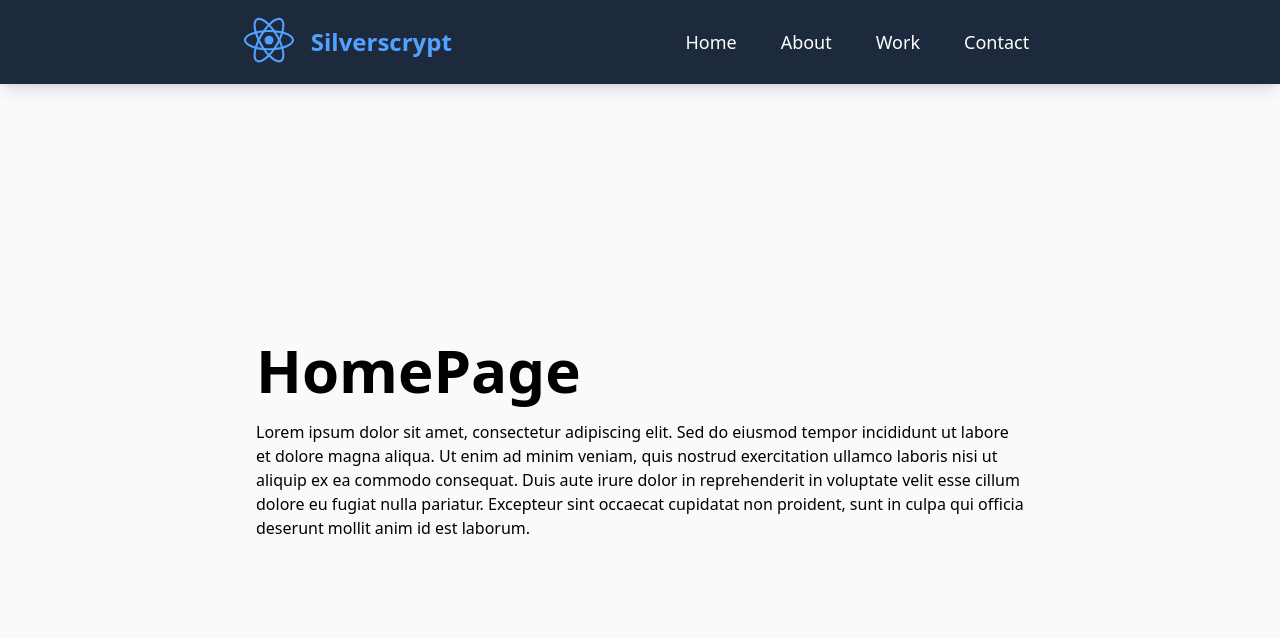
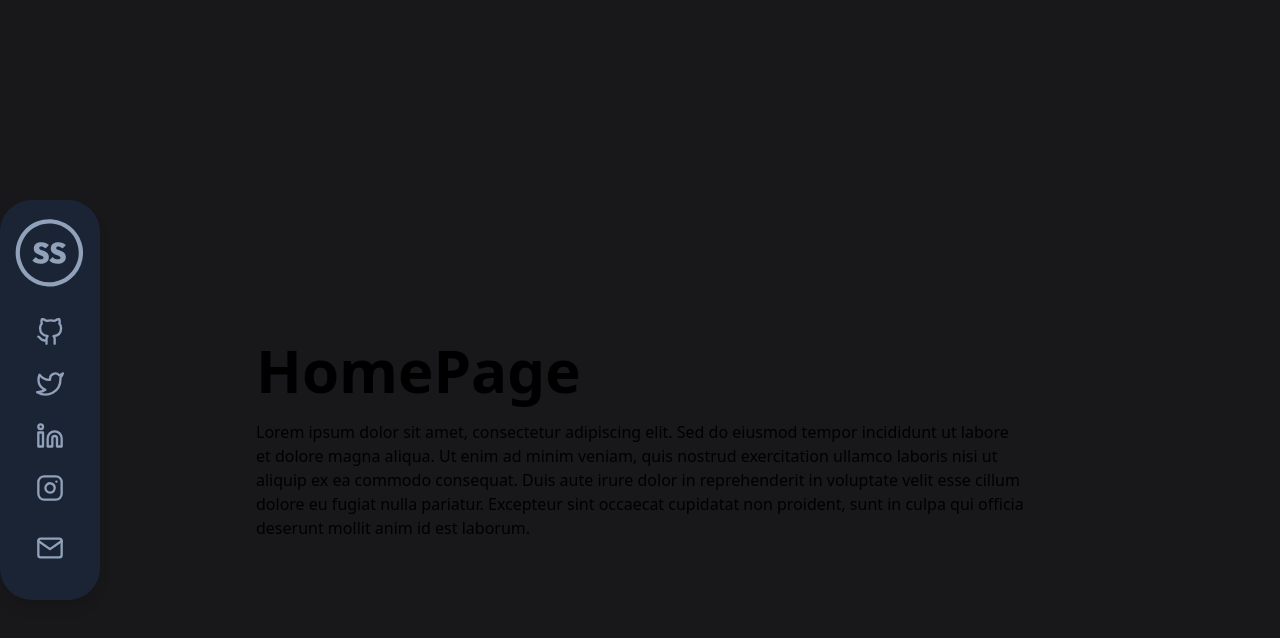
Before and after one commit to Silverscrypt/silverscrypt-website, a React (Vite) app in the folder silverscrypt-website/: page / in a window 1280 px wide. Shown: the top 638 px of the page. Built offline with nearby package versions, Linux system fonts and the light colour scheme; a web font is replaced by a local one.

Commit message:
Updated website designs with new logo and external links. Improved navigation for a user-friendly experience and ease of reading.

```diff
--- a/silverscrypt-website/package.json
+++ b/silverscrypt-website/package.json
@@ -15,6 +15,7 @@
     "proptypes": "^1.1.0",
     "react": "^19.0.0",
     "react-dom": "^19.0.0",
+    "react-feather": "^2.0.10",
     "react-icons": "^5.5.0",
     "react-router": "^7.5.2",
     "react-router-dom": "^7.5.2"
@@ -29,8 +30,8 @@
     "eslint-plugin-react-hooks": "^5.2.0",
     "eslint-plugin-react-refresh": "^0.4.19",
     "globals": "^16.0.0",
-    "postcss": "^8.5.3",
-    "tailwindcss": "^4.1.4",
+    "postcss": "^8.5.6",
+    "tailwindcss": "^4.1.11",
     "vite": "^6.3.1"
   }
 }
--- a/silverscrypt-website/src/App.jsx
+++ b/silverscrypt-website/src/App.jsx
@@ -4,12 +4,13 @@ import HomePage from "./pages/HomePage.jsx";
 import AboutPage from "./pages/AboutPage.jsx";
 import WorkPage from "./pages/Work.jsx";
 import ContactPage from "./pages/Contact.jsx";
+import SocialSideBars from "./components/SocialSideBars.jsx";
 
 function App() {
   return (
     <>
-      <div className="scroll-smooth min-h-screen flex flex-col bg-gray-50">
-        <NavBar />
+      <div className="scroll-smooth min-h-screen flex flex-col bg-teal-300">
+        <SocialSideBars />
         <Routes>
           <Route path="/" element={<HomePage />} />
           <Route path="/about" element={<AboutPage />} />
--- /dev/null
+++ b/silverscrypt-website/src/components/Logo.jsx
@@ -0,0 +1,96 @@
+import React from "react";
+
+const Logo = ({ className = "w-6 h-6", ...props }) => (
+  <svg
+    className={className}
+    viewBox="0 0 720 672"
+    fill="currentColor"
+    xmlns="http://www.w3.org/2000/svg"
+    {...props}
+  >
+    <path
+      d="M65.076897,398.731232
+      C55.143265,367.140869 50.086849,335.131897 50.952770,302.464905
+      C52.898685,229.055191 77.324593,164.030975 125.756462,108.529655
+      C171.515747,56.091057 228.975143,23.567570 297.127625,10.146832
+      C326.321106,4.397981 355.795410,3.257772 385.525269,6.464738
+      C441.534821,12.506498 492.176178,32.137337 536.971313,66.067795
+      C588.272339,104.926224 623.709900,155.310806 643.331299,216.723206
+      C654.399780,251.366165 659.112305,286.922546 656.998718,323.119568
+      C652.995728,391.671875 628.971191,452.521729 584.099304,504.715759
+      C540.660278,555.243225 486.101196,587.651062 421.291290,602.793030
+      C395.058746,608.921936 368.390961,611.386902 341.493286,610.139648
+      C212.778305,604.171204 104.309929,520.463989 65.076897,398.731232
+      M453.983551,62.623665
+      C428.945374,52.654247 403.098511,46.243610 376.157593,44.113068
+      C348.570618,41.931427 321.277191,43.431278 294.396240,49.989456
+      C223.427567,67.303772 167.643829,106.346222 129.267624,168.629486
+      C89.234634,233.601608 79.046104,303.653992 98.987015,377.380554
+      C114.158646,433.473938 144.885941,479.905090 190.957626,515.514160
+      C254.163177,564.366089 325.643250,581.561157 403.992950,567.097534
+      C465.106293,555.815735 516.414307,525.805786 556.059448,477.937561
+      C609.680481,413.194641 629.953064,338.537170 613.123901,256.007568
+      C594.451965,164.441299 540.228516,100.433800 453.983551,62.623665z"
+    />
+
+    <path
+      d="M368.220276,388.853180
+      C363.837494,385.489380 359.738251,382.355499 356.177216,378.573547
+      C354.350250,376.633301 354.232635,374.993164 356.219940,373.028992
+      C364.516266,364.829315 372.781433,356.596588 380.949982,348.269989
+      C383.770538,345.394897 385.834747,346.114288 388.502838,348.617157
+      C397.259247,356.831421 407.093445,363.249207 419.258301,365.131409
+      C427.206879,366.361267 435.226532,366.588684 443.038788,364.460419
+      C447.971802,363.116516 452.488434,360.532715 453.668121,354.992401
+      C454.971405,348.871521 453.626526,343.431854 448.188324,339.499847
+      C439.111084,332.936615 428.486328,329.951660 418.145752,326.278412
+      C404.427856,321.405365 391.067291,315.890411 380.533051,305.273407
+      C368.508331,293.154297 365.673218,278.263519 367.161255,261.972900
+      C369.467102,236.729019 387.897491,220.134109 410.342102,214.799484
+      C441.601929,207.369629 470.837372,211.559082 496.582581,232.143341
+      C502.680695,237.019012 502.613068,237.939270 497.190552,243.357910
+      C490.118134,250.425339 482.958496,257.409363 476.032684,264.617859
+      C472.991211,267.783417 470.658905,268.096130 467.252228,264.941132
+      C457.893799,256.274017 446.947144,251.186127 433.885345,251.294510
+      C430.122437,251.325745 426.609802,252.240936 423.189850,253.516891
+      C414.435486,256.783142 412.385803,266.840912 419.197235,273.292999
+      C422.225922,276.161865 425.836029,278.242218 429.728729,279.877136
+      C442.777954,285.357635 456.510162,289.020355 469.370270,295.016998
+      C506.868469,312.502258 508.481201,350.856689 496.181641,374.689178
+      C489.021637,388.563049 476.751923,396.617340 462.338715,400.972565
+      C437.099518,408.599030 411.816956,408.271515 386.863800,399.128021
+      C380.233002,396.698364 374.297119,393.023407 368.220276,388.853180z"
+    />
+
+    <path
+      d="M344.873657,242.878540
+      C337.440704,250.314941 330.144897,257.396606 323.122284,264.739563
+      C320.065338,267.935974 317.866943,268.212799 314.457275,265.008728
+      C305.017242,256.137970 293.851135,251.140808 280.625824,251.284744
+      C277.533813,251.318405 274.732880,252.252289 271.868378,253.080414
+      C267.691895,254.287796 263.965576,256.207245 263.159332,260.985992
+      C262.250641,266.371979 263.108246,271.251648 267.966644,274.765167
+      C274.556366,279.530762 282.182526,281.957275 289.684204,284.696320
+      C302.796753,289.483978 316.268066,293.422058 327.781281,301.833862
+      C347.232971,316.045685 352.836395,335.543304 348.930450,358.277740
+      C344.932892,381.545837 329.761017,394.967133 307.983154,401.310974
+      C281.228424,409.104523 254.705078,408.165222 228.957321,396.881622
+      C219.880157,392.903748 212.146896,386.832916 204.965836,380.007416
+      C201.793976,376.992615 201.317780,374.813629 204.834641,371.519531
+      C212.489883,364.349182 219.881836,356.881470 227.101913,349.270142
+      C230.325684,345.871643 232.637558,345.607239 236.128876,348.993103
+      C248.856583,361.336365 264.045837,367.349243 281.950500,365.885712
+      C286.130066,365.544067 290.198914,364.949921 293.964142,362.959015
+      C303.391327,357.974152 304.450928,346.613464 296.033722,339.938141
+      C288.715576,334.134369 279.988342,331.226837 271.310059,328.309021
+      C258.816345,324.108337 246.465439,319.667084 235.607071,311.897644
+      C218.826370,299.890656 212.932587,283.454590 214.284637,263.241394
+      C216.235641,234.073822 240.486359,216.195236 267.482880,212.636871
+      C289.339569,209.755997 310.256775,212.246552 329.964874,222.656479
+      C335.300629,225.474869 340.261353,228.763870 344.704712,232.856506
+      C349.734467,237.489212 349.778748,237.788940 344.873657,242.878540z"
+    />
+  </svg>
+);
+
+export default Logo;
--- a/silverscrypt-website/src/components/NavBar.jsx
+++ b/silverscrypt-website/src/components/NavBar.jsx
@@ -1,13 +1,12 @@
 import React from "react";
 import { Link } from "react-router-dom";
-import { BiLogoReact } from "react-icons/bi";
-
+import logoSvg from "../assets/logo.svg";
 const NavBar = () => {
   return (
     <nav className="bg-slate-800 shadow-lg flex items-center justify-around py-3 px-32 fixed top-0 left-0 w-full">
       <Link to="/">
         <span className="font-semibold text-lg flex items-center gap-3 text-blue-400">
-          <BiLogoReact className="text-6xl" />
+          <img src={logoSvg} alt="Logo" className="h-8 w-auto" />
           <span className="font-semibold text-2xl">Silverscrypt</span>
         </span>
       </Link>
@@ -16,7 +15,7 @@ const NavBar = () => {
         <Link
           to="/"
           className="py-1 px-3 text-lg font-light
-         text-white hover:text-sky-300 rounded-2xl hover:bg-slate-700 transition duration-300"
+         text-white hover:text-sky-300 rounded-2xl hover:bg-slate-700 transition duration-300 transform hover:scale-110"
         >
           Home
         </Link>
@@ -24,7 +23,7 @@ const NavBar = () => {
         <Link
           to="/about"
           className="py-1 px-3 text-lg font-light
-         text-white hover:text-sky-300 rounded-2xl hover:bg-slate-700 transition duration-300"
+         text-white hover:text-sky-300 rounded-2xl hover:bg-slate-700 transition duration-300 transform hover:scale-110"
         >
           About
         </Link>
@@ -32,7 +31,7 @@ const NavBar = () => {
         <Link
           to="/work"
           className="py-1 px-3 text-lg font-light
-         text-white hover:text-sky-300 rounded-2xl hover:bg-slate-700 transition duration-300"
+         text-white hover:text-sky-300 rounded-2xl hover:bg-slate-700 transition duration-300 transform hover:scale-110"
         >
           Work
         </Link>
@@ -40,7 +39,7 @@ const NavBar = () => {
         <Link
           to="/contact"
           className="py-1 px-3 text-lg font-light
-         text-white hover:text-sky-300 rounded-2xl hover:bg-slate-700 transition duration-300"
+         text-white hover:text-sky-300 rounded-2xl hover:bg-slate-700 transition duration-300 transform hover:scale-110"
         >
           Contact
         </Link>
--- /dev/null
+++ b/silverscrypt-website/src/components/SocialSideBars.jsx
@@ -0,0 +1,71 @@
+import React from "react";
+import { GitHub, Twitter, Linkedin, Instagram, Mail } from "react-feather";
+import Logo from "./Logo.jsx"; // Import your new dynamic logo component
+
+const socials = [
+  {
+    name: "GitHub",
+    url: "https://github.com/Silverscrypt",
+    icon: <GitHub className="w-7 h-7" />,
+  },
+  {
+    name: "Twitter",
+    url: "https://x.com/silverscrypt",
+    icon: <Twitter className="w-7 h-7" />,
+  },
+  {
+    name: "LinkedIn",
+    url: "https://www.linkedin.com/in/yashvasin-sana/",
+    icon: <Linkedin className="w-7 h-7" />,
+  },
+  {
+    name: "Instagram",
+    url: "https://www.instagram.com/yashvsana/",
+    icon: <Instagram className="w-7 h-7" />,
+  },
+];
+
+const email = "yashvsana1406@gmail.com";
+
+function SocialSideBars() {
+  return (
+    <>
+      {/* Left Sidebar: Logo + Social Icons + Mail */}
+      <div className="fixed left-0 top-1/2 -translate-y-1/2 flex flex-col items-center z-50">
+        <div className="bg-slate-800/80 rounded-4xl shadow-lg flex flex-col items-center h-100 w-25 py-4">
+          {/* Logo section at top */}
+          <div className="flex-shrink-0">
+            <Logo className="h-20 w-20 text-slate-400 transition duration-300 hover:-translate-y-1 hover:text-purple-400" />
+          </div>
+
+          {/* Social icons section - grows to fill space and centers content */}
+          <div className="flex-grow flex flex-col justify-center items-center gap-2">
+            {socials.map((social) => (
+              <a
+                key={social.name}
+                href={social.url}
+                target="_blank"
+                rel="noopener noreferrer"
+                className="p-2 rounded text-slate-400 transition duration-300 flex justify-center items-center hover:-translate-y-1 hover:text-purple-400"
+                title={social.name}
+                style={{ background: "transparent" }}
+              >
+                {React.cloneElement(social.icon, { className: "w-7 h-7" })}
+              </a>
+            ))}
+            <a
+              href={`mailto:${email}`}
+              className="p-2 rounded text-slate-400 transition duration-300 flex justify-center items-center hover:-translate-y-1 hover:text-purple-400 mt-2"
+              title="Email"
+              style={{ background: "transparent" }}
+            >
+              <Mail className="w-7 h-7" />
+            </a>
+          </div>
+        </div>
+      </div>
+    </>
+  );
+}
+
+export default SocialSideBars;
--- a/silverscrypt-website/src/pages/HomePage.jsx
+++ b/silverscrypt-website/src/pages/HomePage.jsx
@@ -2,7 +2,7 @@ import React from "react";
 
 const HomePage = () => {
   return (
-    <div className="min-h-screen bg-slate-50 w-full flex items-center justify-center">
+    <div className="min-h-screen bg-zinc-900 w-full flex items-center justify-center">
       <div className="flex flex-col items-start max-w-3xl gap-5">
         <h1 className="text-6xl font-bold text-black text-center mt-20">
           HomePage
```
Also changed, not shown: silverscrypt-website/src/assets/logo.svg (added), 1 other file (tests, documents, lock files or other folders).
